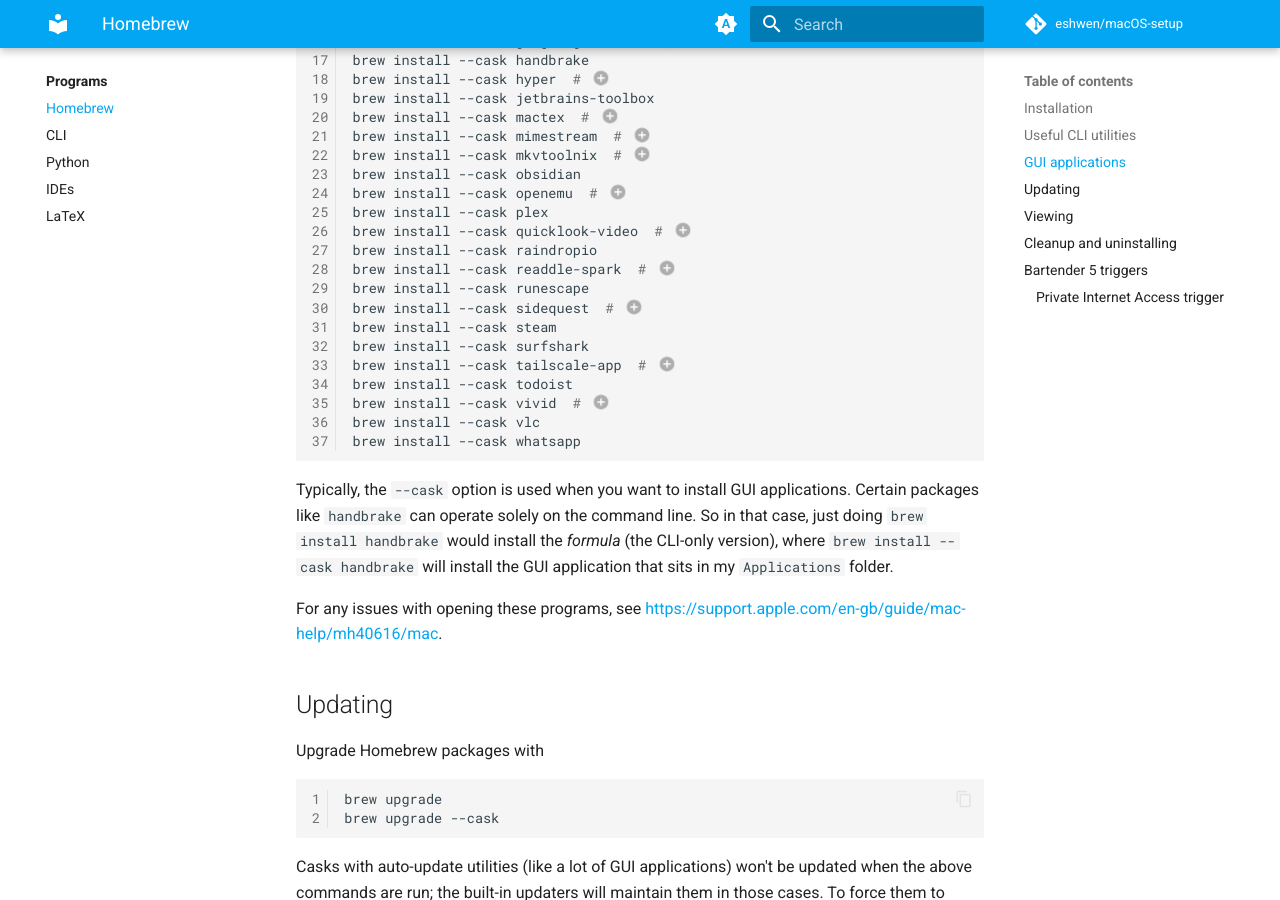
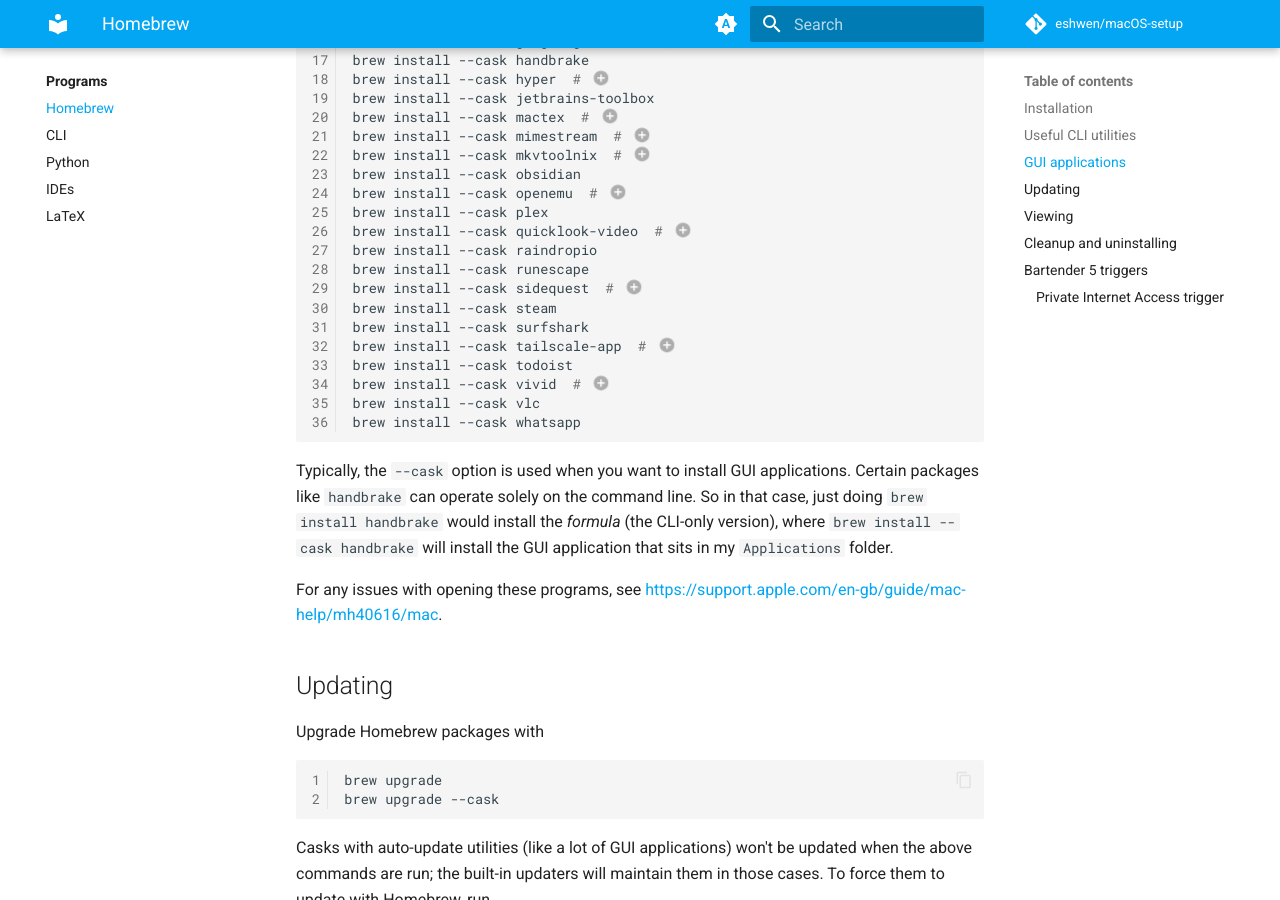
Before and after one commit to eshwen/macOS-setup, an MkDocs documentation site: the page built from docs/programs/homebrew.md, in a window 1280 px wide and 900 px high, scrolled down 1206 px. Built offline with MkDocs 1.6.1 and Material for MkDocs 9.7.7, drawn with Linux system fonts in a browser that asks for light colours; comment, search, counter and statistics services are not loaded; the version menu is left out; some of the changed lines change nothing that is shown.

Commit message:
Drop Spark

````diff
--- a/docs/programs/homebrew.md
+++ b/docs/programs/homebrew.md
@@ -44,7 +44,7 @@
 Install the following GUI applications with
 
 ```sh
-brew install --cask adobe-creative-cloud # (17)
+brew install --cask adobe-creative-cloud # (16)
 brew install --cask android-file-transfer  # (1)
 brew install --cask ankerwork  # (2)
 brew install --cask antigravity-ide
@@ -59,7 +59,7 @@
 brew install --cask github
 brew install --cask google-chrome
 brew install --cask google-drive
-brew install --cask google-gemini  # (18)
+brew install --cask google-gemini  # (17)
 brew install --cask handbrake
 brew install --cask hyper  # (7)
 brew install --cask jetbrains-toolbox
@@ -71,14 +71,13 @@
 brew install --cask plex
 brew install --cask quicklook-video  # (12)
 brew install --cask raindropio
-brew install --cask readdle-spark  # (13)
 brew install --cask runescape
-brew install --cask sidequest  # (14)
+brew install --cask sidequest  # (13)
 brew install --cask steam
 brew install --cask surfshark
-brew install --cask tailscale-app  # (16)
+brew install --cask tailscale-app  # (15)
 brew install --cask todoist
-brew install --cask vivid  # (15)
+brew install --cask vivid  # (14)
 brew install --cask vlc
 brew install --cask whatsapp
 ```
@@ -95,12 +94,11 @@
 10. For quickly adding/removing embedded audio and subtitle tracks from MKV files.
 11. Retro video game emulator.
 12. For thumbnails for mkv and other file formats.
-13. Another powerful email client.
-14. For sideloading more VR content onto Oculus Quest.
-15. Unlock higher brightness range on the display. Requires a licence.
-16. For remote access to other devices, e.g., a NAS.
-17. Manager for Lightroom and other Adobe products.
-18. Desktop client for Gemini's chat interface.
+13. For sideloading more VR content onto Oculus Quest.
+14. Unlock higher brightness range on the display. Requires a licence.
+15. For remote access to other devices, e.g., a NAS.
+16. Manager for Lightroom and other Adobe products.
+17. Desktop client for Gemini's chat interface.
 
 Typically, the `--cask` option is used when you want to install GUI applications. Certain packages like `handbrake` can operate solely on the command line. So in that case, just doing `brew install handbrake` would install the _formula_ (the CLI-only version), where `brew install --cask handbrake` will install the GUI application that sits in my `Applications` folder.
 
````
